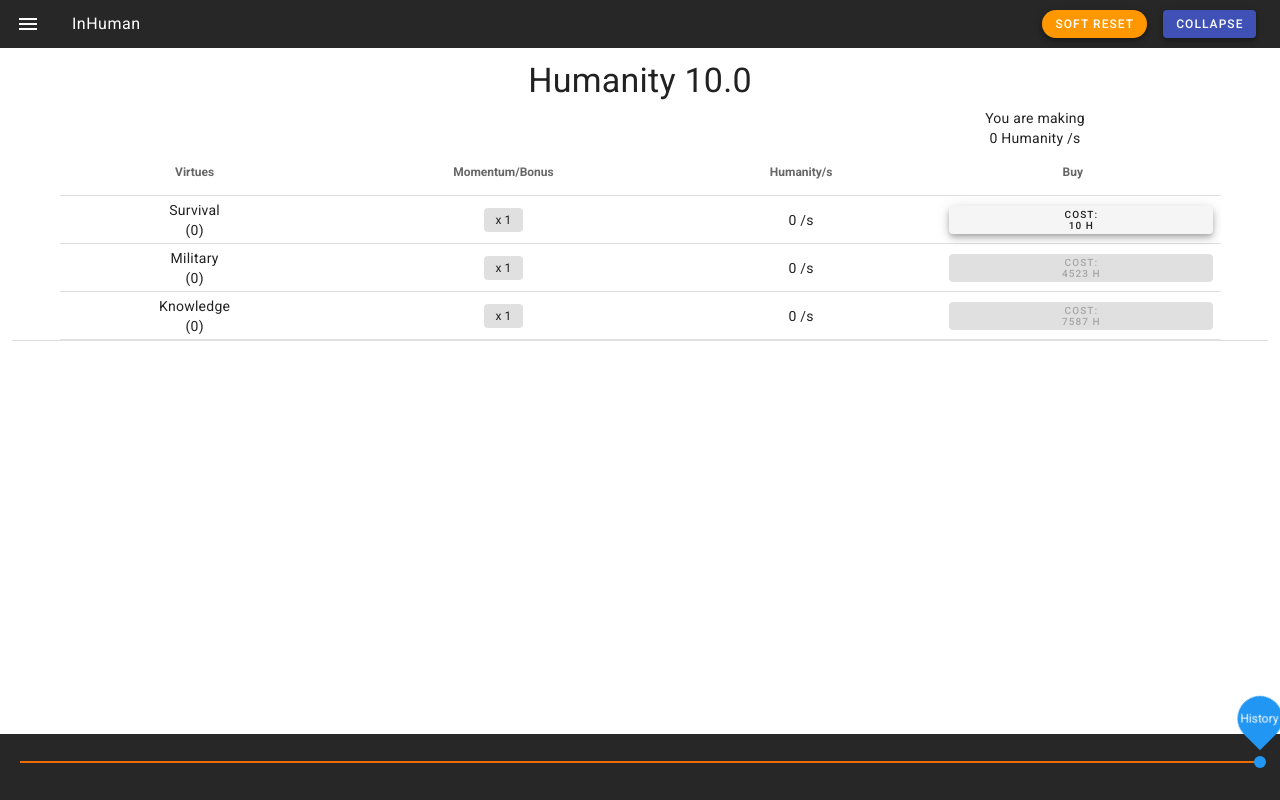
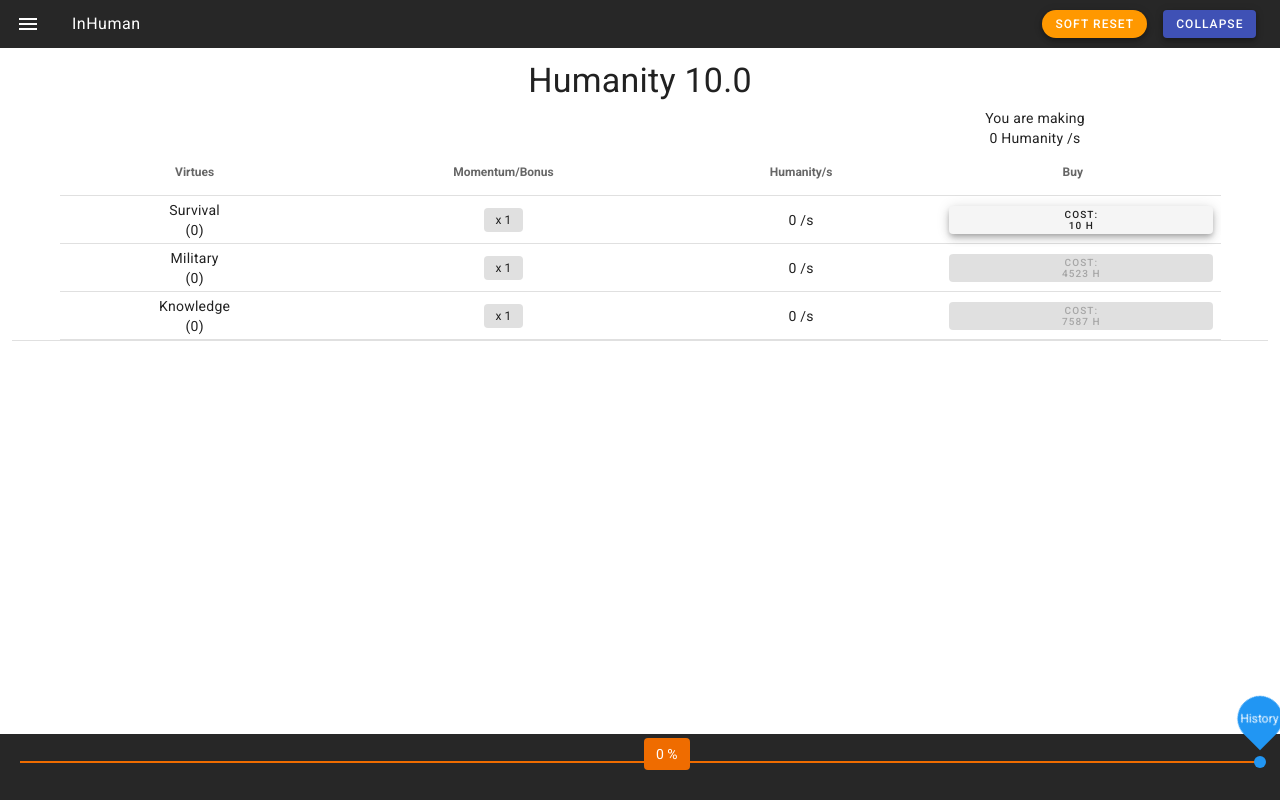
Before and after one commit to Ulises502/InHuman, a Vue app: page / in a window 1280 px wide. Built offline with nearby package versions, Linux system fonts and the light colour scheme.

Commit message:
Add % progress to History over timeline

```diff
--- a/src/components/layout/Footer.vue
+++ b/src/components/layout/Footer.vue
@@ -13,6 +13,14 @@
         ><template v-slot:thumb-label> History </template></v-slider
       >
     </v-col>
+    <v-chip
+      class="ma-1"
+      color="orange darken-3"
+      label
+      style="position: absolute; top: 0; left: 50%;"
+    >
+      {{ 100-value }} %
+    </v-chip>
   </v-footer>
 </template>
 
```
